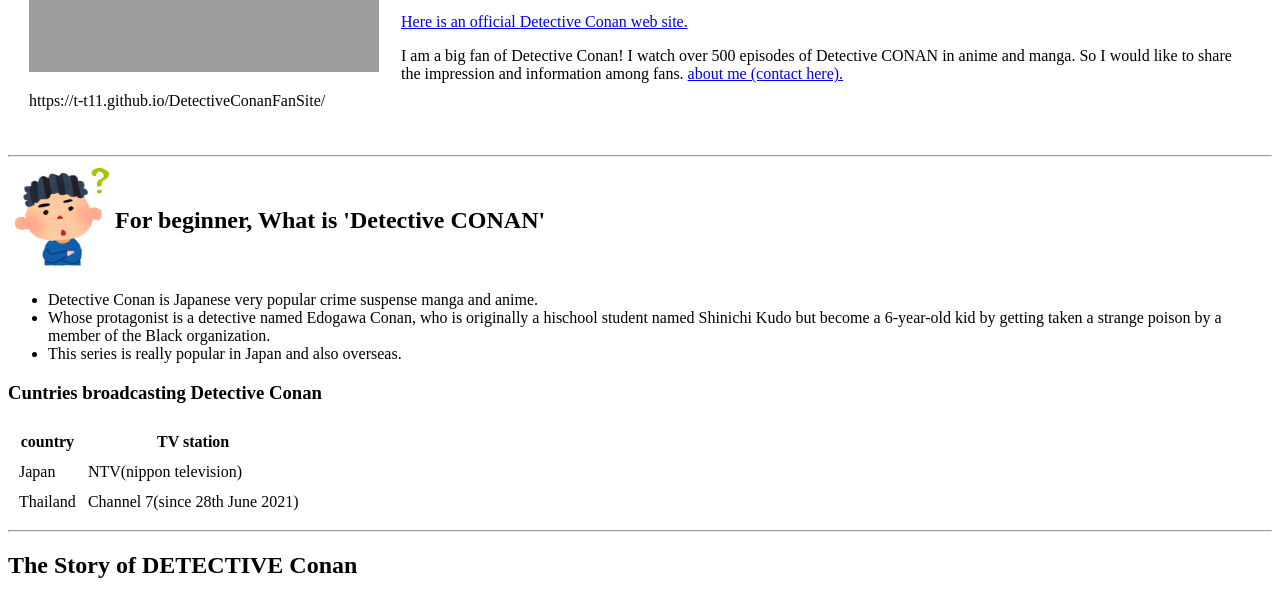
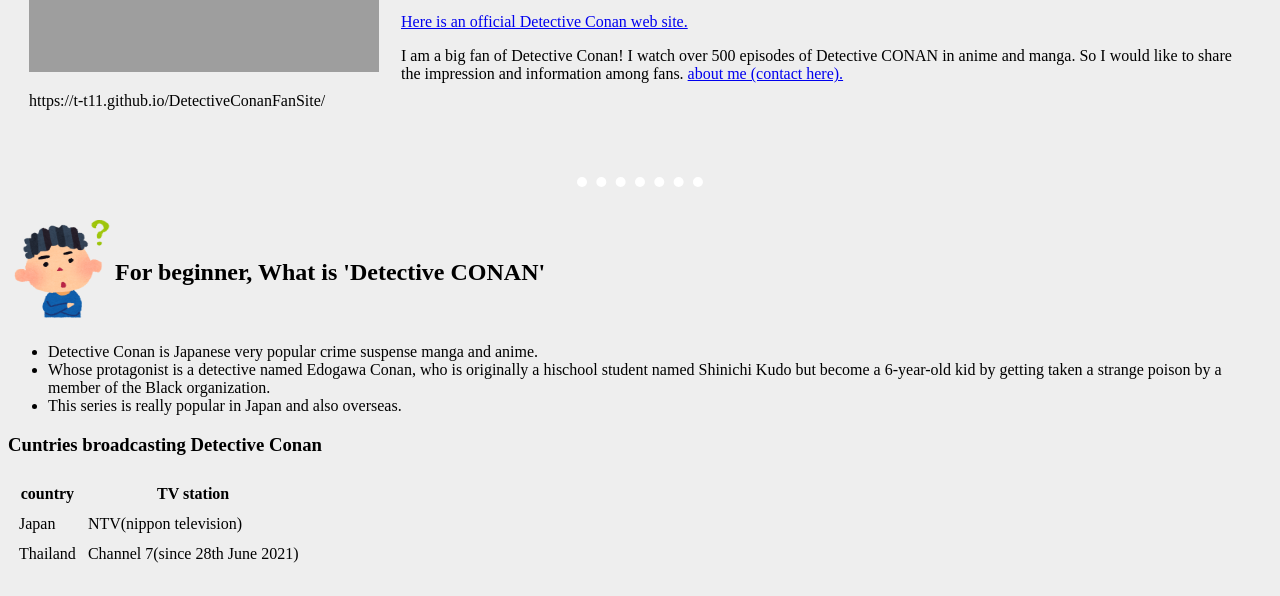
Before and after one commit to t-t11/DetectiveConanFanSite, a website: page index.html in a window 1280 px wide. Shown: the part 157-753 px from the top of the page. Drawn offline with Linux system fonts and the light colour scheme; grey boxes are pictures that could not be loaded.

Commit message:
add style css

```diff
--- a/index.html
+++ b/index.html
@@ -4,6 +4,7 @@
     <meta charset="UTF-8" />
     <meta name="viewport" content="width=device-width, initial-scale=1.0" />
     <meta http-equiv="X-UA-Compatible" content="ie=edge" />
+    <link rel="stylesheet" href="style.css" />
     <title>CONAN FAN SITE</title>
   </head>
 
--- /dev/null
+++ b/style.css
@@ -0,0 +1,10 @@
+body {
+  background-color: #eeeeee;
+}
+
+hr {
+  border-style: none;
+  width: 10%;
+  border-top: 10px dotted white;
+  margin: 30px auto;
+}
```
